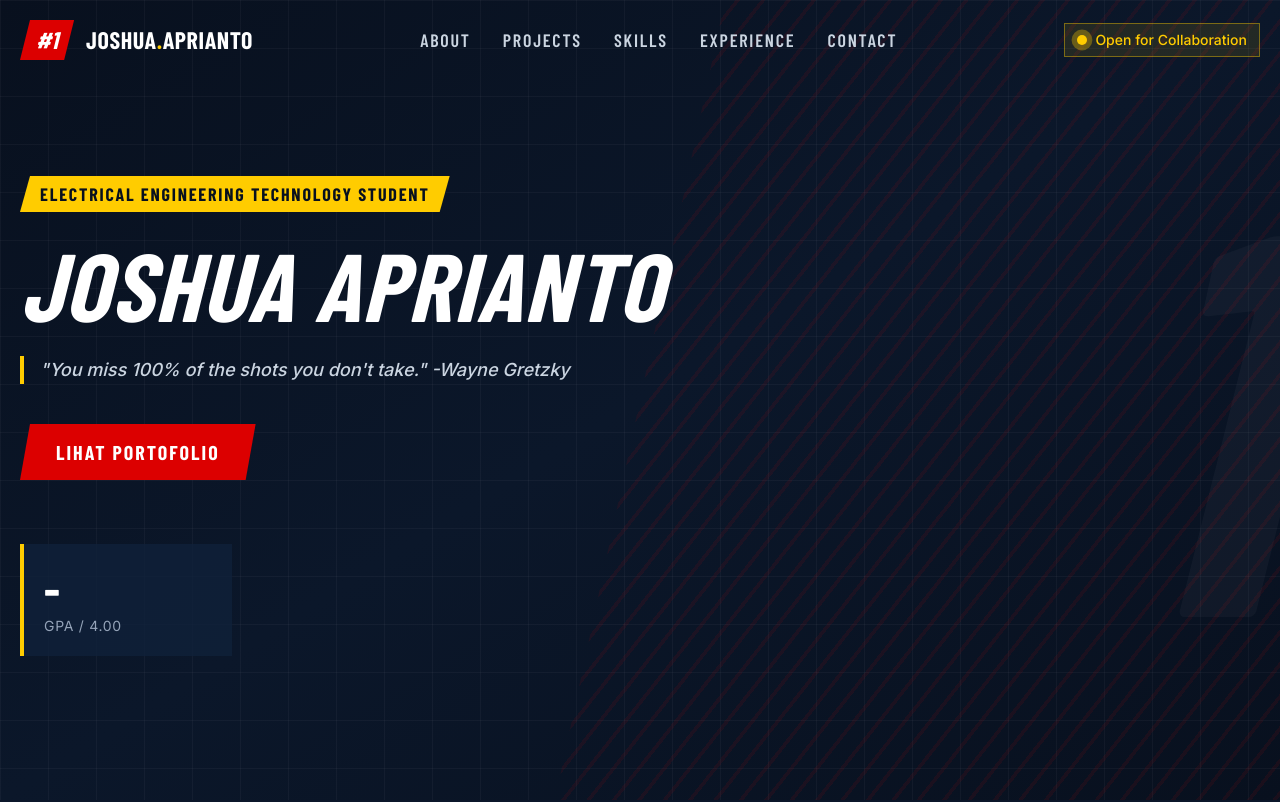
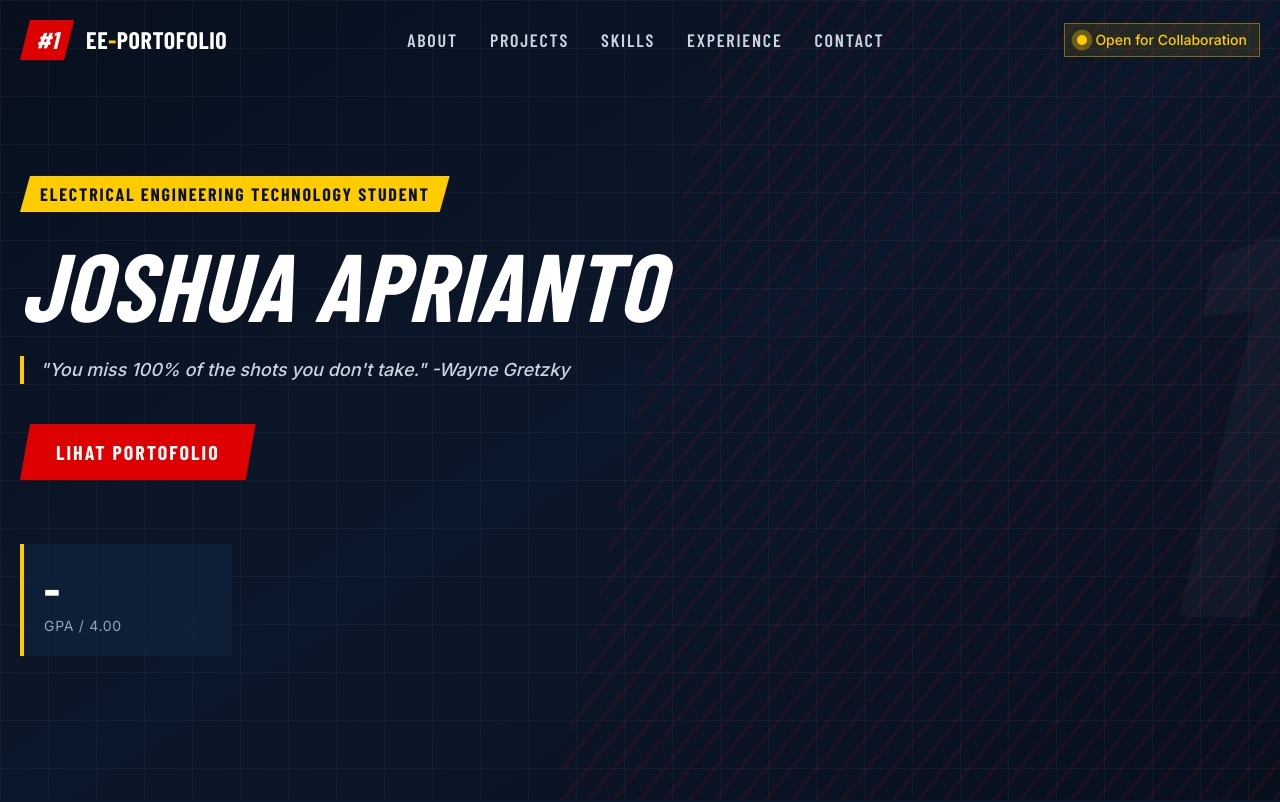
Before and after one commit to jshuaaprianto/portofolio, a plain HTML site: page index.html in a window 1280 px wide. Shown: the top 802 px of the page. Drawn offline with nearby package versions, Linux system fonts and the light colour scheme; a web font is replaced by a local one.

Commit message:
Update index.html

```diff
--- a/index.html
+++ b/index.html
@@ -67,7 +67,7 @@
   <div class="max-w-7xl mx-auto px-5 h-20 flex items-center justify-between">
     <a href="#home" class="flex items-center gap-3 group">
       <span class="slant-btn bg-crimson text-white font-display font-extrabold italic text-2xl px-4 py-1 group-hover:bg-speed group-hover:text-navy-950 transition">#1</span>
-      <span class="font-display font-bold text-2xl uppercase tracking-wide text-white">Joshua<span class="text-speed">.</span>Aprianto</span>
+      <span class="font-display font-bold text-2xl uppercase tracking-wide text-white">EE<span class="text-speed">-</span>PORTOFOLIO</span>
     </a>
 
     <nav class="hidden lg:flex items-center gap-8 font-display font-semibold uppercase tracking-widest text-lg">
@@ -390,7 +390,7 @@
   <div class="max-w-7xl mx-auto px-5 py-10 flex flex-col md:flex-row items-center justify-between gap-5">
     <div class="flex items-center gap-3">
       <span class="slant-btn bg-crimson text-white font-display font-extrabold italic text-xl px-3">#1</span>
-      <span class="font-display font-bold uppercase tracking-wide text-xl">Joshua<span class="text-speed">.</span>Aprianto</span>
+      <span class="font-display font-bold uppercase tracking-wide text-xl">EE<span class="text-speed">-</span>PORTOFOLIO</span>
     </div>
     <p class="text-slate-400 text-sm text-center">© <span id="year"></span> Joshua Aprianto. Dibangun dengan presisi dan semangat juara.</p>
     <a href="#home" class="font-display font-bold uppercase tracking-widest text-speed hover:text-white transition">Kembali ke atas ↑</a>
```
